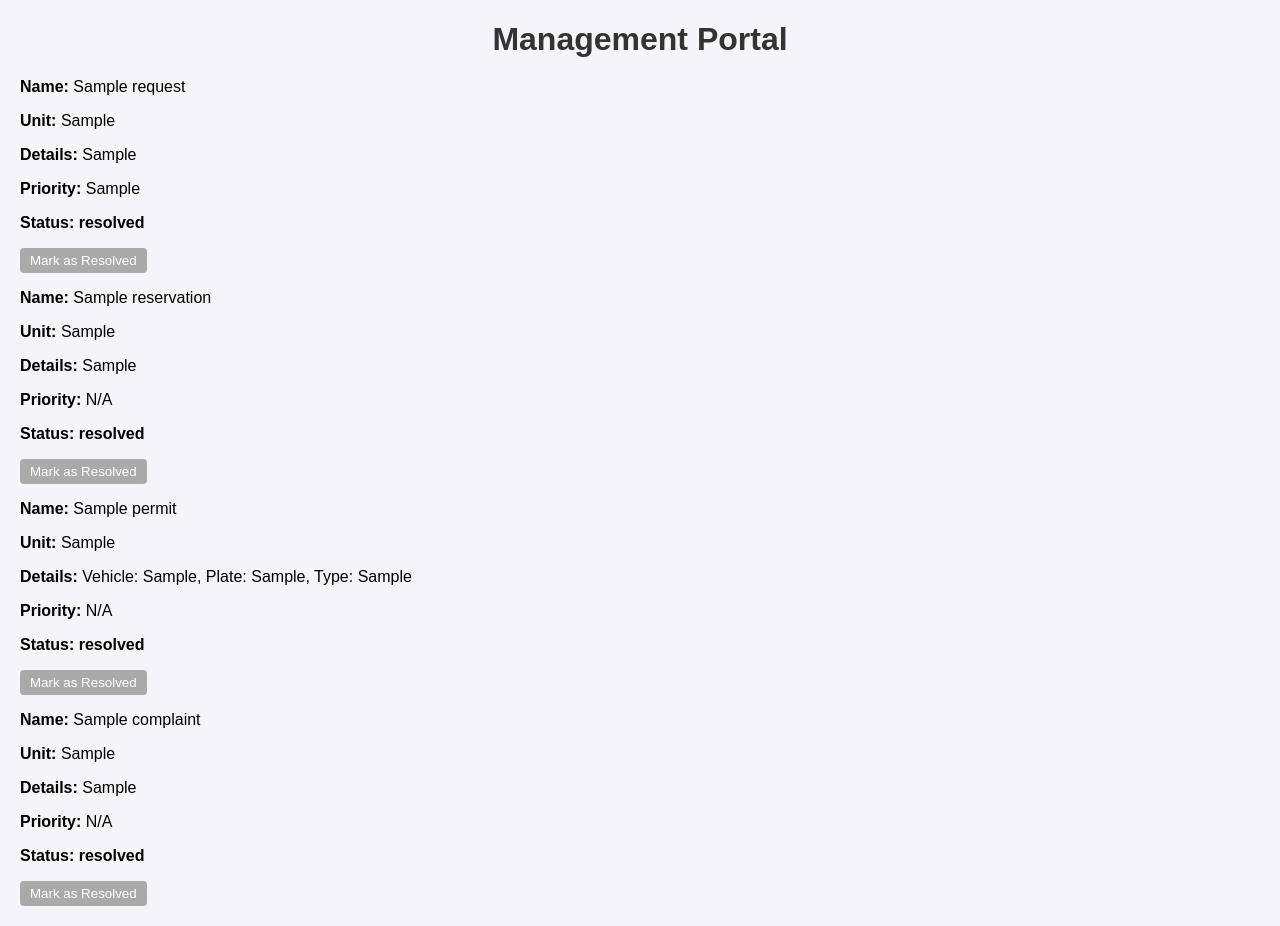
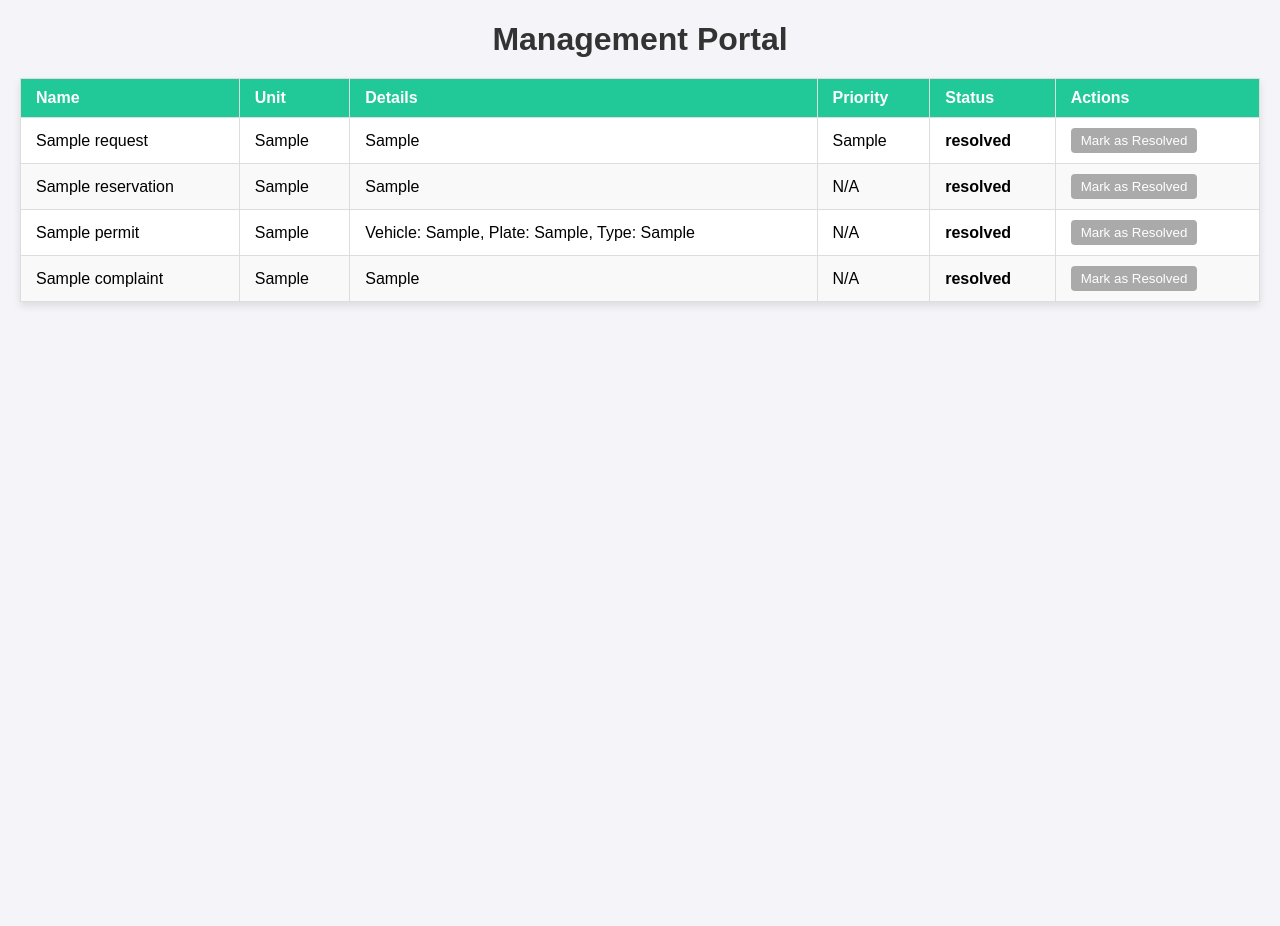
Before and after one commit to CyberSavvyy/MaintenanceWebsite, a Flask app: page /management in a window 1280 px wide. After the commit the page ends 306 px from the top, so only its background shows below. Run offline with Flask 3, Linux system fonts and the light colour scheme; tables that the repository leaves empty hold one stand-in row (values such as "Sample post").

Commit message:
add several functionalities to the app.py and management.html

```diff
--- a/templates/management.html
+++ b/templates/management.html
@@ -12,19 +12,27 @@
   <body>
     <h1>Management Portal</h1>
 
-    <!-- Container for tickets -->
-    <div id="tickets-container">
-      <!-- Example ticket layout -->
+    <!-- Tickets Table -->
+    <table>
+      <thead>
+        <tr>
+          <th>Name</th>
+          <th>Unit</th>
+          <th>Details</th>
+          <th>Priority</th>
+          <th>Status</th>
+          <th>Actions</th>
+        </tr>
+      </thead>
+      <tbody>
         {% for ticket in tickets %}
-      <div class="ticket">
-        <p><strong>Name:</strong> {{ ticket.name }}</p>
-        <p><strong>Unit:</strong> {{ ticket.unit }}</p>
-        <p><strong>Details:</strong> {{ ticket.details }}</p>
-        <p><strong>Priority:</strong> {{ ticket.priority }}</p>
-        <p>
-          <strong>Status:</strong>
-          <span class="status">{{ ticket.status }}</span>
-        </p>
+        <tr>
+          <td>{{ ticket.name }}</td>
+          <td>{{ ticket.unit }}</td>
+          <td>{{ ticket.details }}</td>
+          <td>{{ ticket.priority }}</td>
+          <td class="status">{{ ticket.status }}</td>
+          <td>
             <button
               class="resolve-btn"
               data-id="{{ ticket.id }}"
@@ -33,41 +41,35 @@
             >
               Mark as Resolved
             </button>
-      </div>
+          </td>
+        </tr>
         {% endfor %}
-    </div>
+      </tbody>
+    </table>
 
-    <!-- JavaScript to handle the "Mark as Resolved" functionality -->
+    <!-- JavaScript for Handling Button Clicks -->
     <script>
-      document.addEventListener('DOMContentLoaded', () => {
-        const resolveButtons = document.querySelectorAll('.resolve-btn');
+      document.addEventListener("DOMContentLoaded", () => {
+        const resolveButtons = document.querySelectorAll(".resolve-btn");
 
         resolveButtons.forEach((button) => {
-          button.addEventListener('click', () => {
-            const ticketId = button.getAttribute('data-id');
-            const category = button.getAttribute('data-category');
+          button.addEventListener("click", () => {
+            const ticketId = button.getAttribute("data-id");
+            const category = button.getAttribute("data-category");
 
-            fetch('/resolveTicket', {
-              method: 'POST',
-              headers: { 'Content-Type': 'application/json' },
+            fetch("/resolveTicket", {
+              method: "POST",
+              headers: { "Content-Type": "application/json" },
               body: JSON.stringify({ id: ticketId, category: category }),
             })
-              .then((response) => {
-                if (!response.ok) {
-                  throw new Error('Network response was not ok');
-                }
-                return response.json();
-              })
+              .then((response) => response.json())
               .then((data) => {
                 alert(data.message);
-                button.parentElement.querySelector('.status').innerText =
-                  'resolved';
-                button.disabled = true; // Disable the button after resolving
+                button.closest("tr").querySelector(".status").innerText =
+                  "resolved";
+                button.disabled = true; // Disable the button
               })
-              .catch((error) => {
-                console.error('Error:', error);
-                alert('Failed to resolve ticket. Please try again.');
-              });
+              .catch((error) => console.error("Error:", error));
           });
         });
       });
```
Lines whose indentation alone changed are shown as unchanged.
